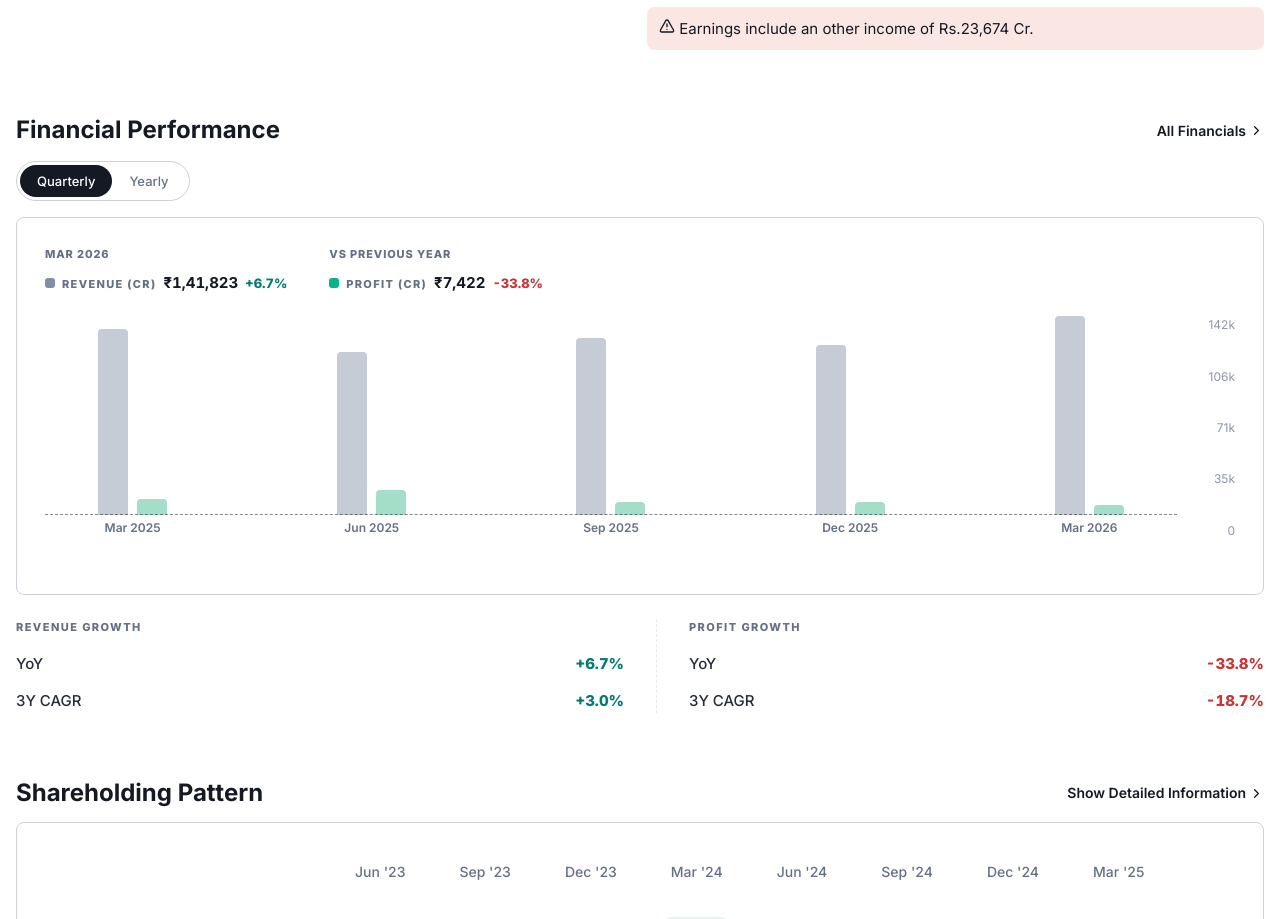
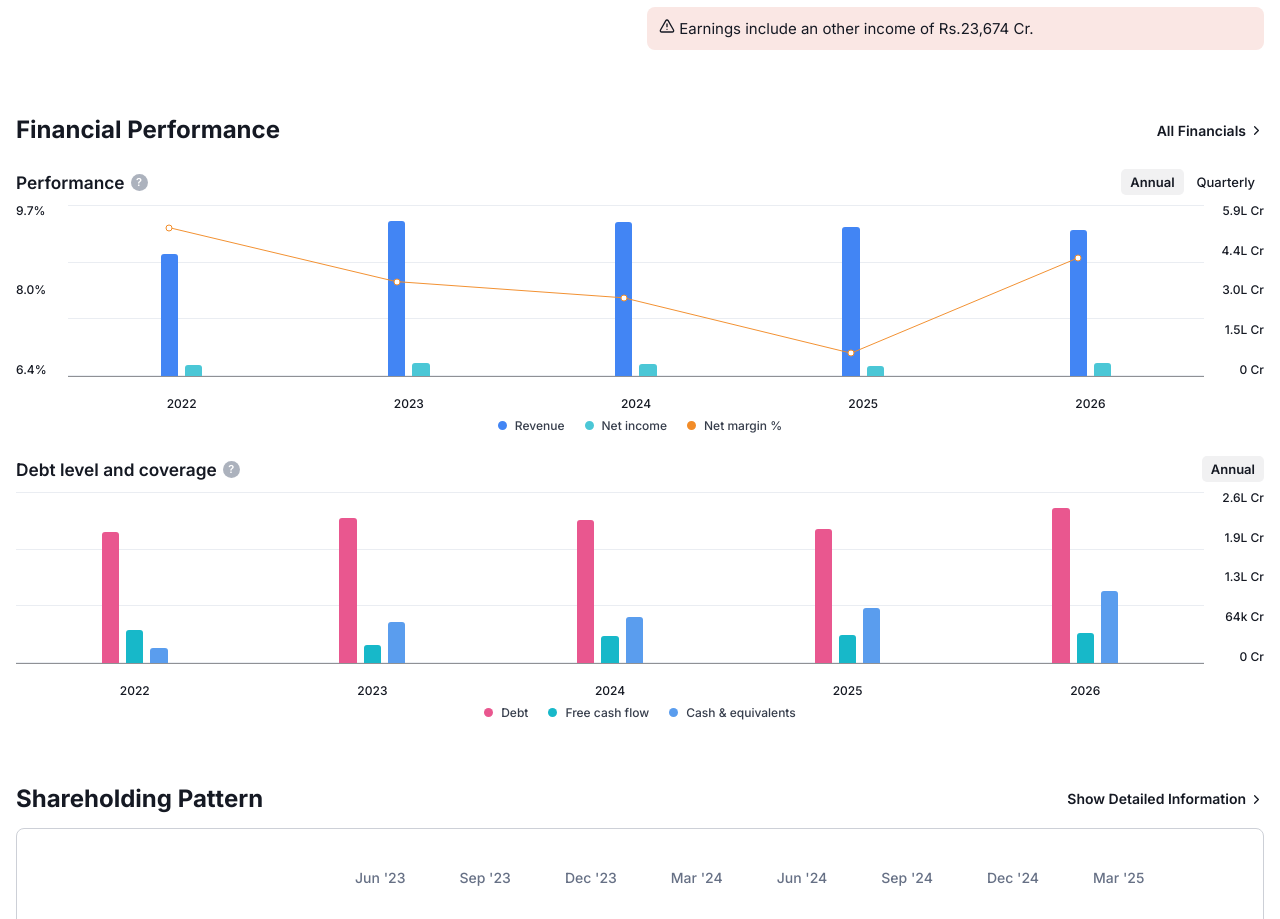
Before and after one commit to sodhanidev/sodhani-web, a Next.js app: page /company/RELIANCE in a window 1280 px wide. Shown: the part 1102-2021 px from the top of the page. Built offline with nearby package versions, Linux system fonts and the light colour scheme.

Commit message:
Use double financial performance charts

```diff
--- a/src/components/company/CompanyPageTemplate.tsx
+++ b/src/components/company/CompanyPageTemplate.tsx
@@ -9,7 +9,7 @@ import { ShareholdingPieChart } from "@/components/ShareholdingPieChart";
 import { SiteFooter } from "@/components/SiteFooter";
 import { StockChart } from "@/components/StockChart";
 import { StockHeader } from "@/components/StockHeader";
-import { FinancialPerformance } from "@/components/company/FinancialPerformance";
+import { FinancialPerformanceExperimental } from "@/components/company/FinancialPerformanceExperimental";
 import { RelatedStocks } from "@/components/company/RelatedStocks";
 import type { CompanyPageModel } from "@/lib/data/company-template";
 import { companyCandlestickHref, companyShareholdingHref } from "@/lib/data/format";
@@ -140,7 +140,9 @@ export function CompanyPageTemplate({ model }: { model: CompanyPageModel }) {
             ) : null}
 
             {hasFinancials ? (
-              <FinancialPerformance
+              <FinancialPerformanceExperimental
+                balanceSheet={stock.balanceSheet}
+                cashFlows={stock.cashFlows}
                 id="financials"
                 quarterly={stock.quarterly}
                 ticker={stock.ticker}
--- a/src/components/company/FinancialPerformanceExperimental.tsx
+++ b/src/components/company/FinancialPerformanceExperimental.tsx
@@ -468,10 +468,13 @@ export function FinancialPerformanceExperimental({
 
   return (
     <section className={css(styles, `financial-overview${id ? " section-anchor" : ""}`)} id={id}>
-      <Link className={css(styles, "financial-overview-title")} href={companyFinancialsHref(ticker)}>
-        Financials
-        <ChevronRight size={22} strokeWidth={2.2} aria-hidden="true" />
-      </Link>
+      <div className={css(styles, "section-title-row financial-performance-head")}>
+        <h2>Financial Performance</h2>
+        <Link className={css(styles, "shareholding-detail-link financial-detail-link")} href={companyFinancialsHref(ticker)}>
+          All Financials
+          <ChevronRight size={15} aria-hidden="true" />
+        </Link>
+      </div>
 
       <FinancialMiniChart
         activeMode={resolvedPerformanceMode}
```
